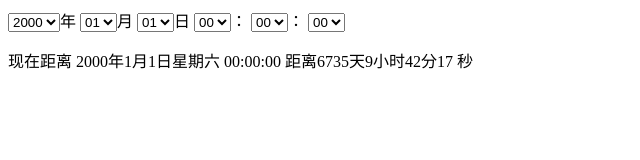
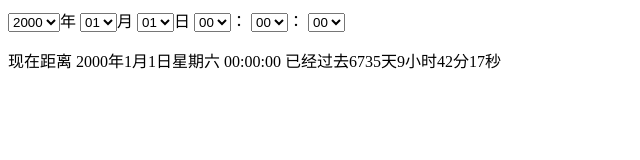
Before and after one commit to YuYeZhou/Baidu-learning-notes, a plain HTML site: page 25-27days/25-27days_4.html in a window 1280 px wide. Shown: the full height of the page, 0-640 px from the left. Drawn offline with Linux system fonts and the light colour scheme.

Commit message:
Update 25-27days_4.html

```diff
--- a/25-27days/25-27days_4.html
+++ b/25-27days/25-27days_4.html
@@ -91,7 +91,11 @@
                 if(miniteValue.length == 1){miniteValue = '0'+miniteValue}
                 var secondValue = second.value.toString()
                 if(secondValue.length == 1){secondValue = '0'+secondValue}
-                var result= '现在距离 '+year.value+'年'+month.value+'月'+day.value+'日星期'+week+' '+hourValue+':'+miniteValue+':'+secondValue+' 距离' +calcDays+ '天' +calcHours+ '小时' +calcMinutes+ '分' +calcSeconds+' 秒'
+                if(minCurrentTime>minSelectTime){
+                    var result= '现在距离 '+year.value+'年'+month.value+'月'+day.value+'日星期'+week+' '+hourValue+':'+miniteValue+':'+secondValue+' 已经过去' +calcDays+ '天' +calcHours+ '小时' +calcMinutes+ '分' +calcSeconds+'秒'
+                }else{
+                    var result= '现在距离 '+year.value+'年'+month.value+'月'+day.value+'日星期'+week+' '+hourValue+':'+miniteValue+':'+secondValue+' 还有' +calcDays+ '天' +calcHours+ '小时' +calcMinutes+ '分' +calcSeconds+'秒'
+                }
                 document.querySelector('p').innerHTML = result
             }
             calc();
```
